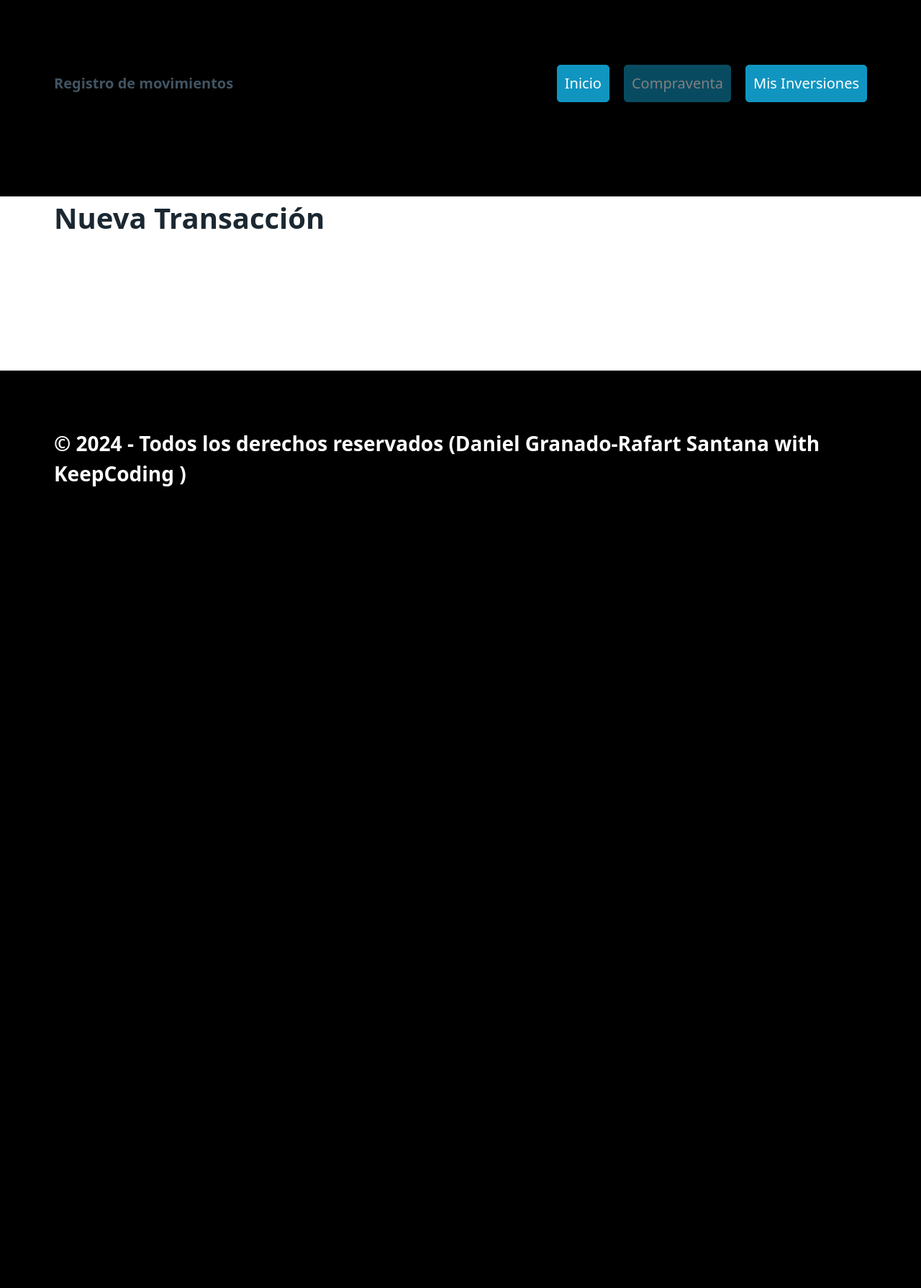
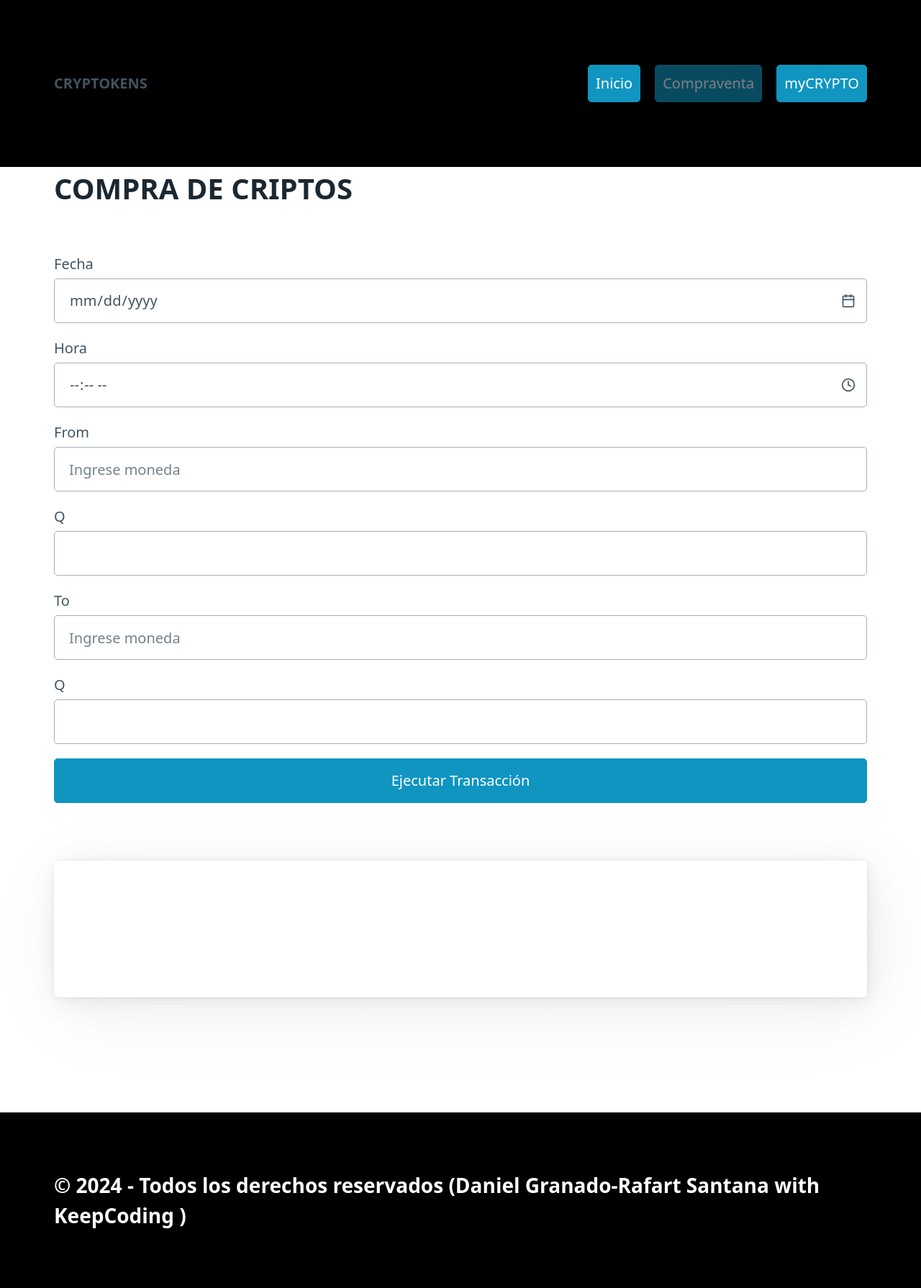
Before and after one commit to RAFART94/PROYECTO_FINAL_FLASK-CLASSIC, a Flask app: template registros_crip/templates/purchase.html in a window 1280 px wide. Shown: the whole page at 72% size. Before the commit the page ends 676 px from the top, so only its background shows below. Run offline with Flask 3, Linux system fonts and the light colour scheme; the template is opened without the code that fills it, so the values that code supplies are empty.

Commit message:
Configurando routes, models para purchase.html

```diff
--- a/registros_crip/templates/base.html
+++ b/registros_crip/templates/base.html
@@ -3,7 +3,7 @@
 <head>
     <meta charset="UTF-8">
     <meta name="viewport" content="width=device-width, initial-scale=1.0">
-    <title>Registro de Criptomovimientos</title>
+    <title>CRYPTOKENS</title>
     <link rel="stylesheet" href="/static/pico.css">
     <link rel="stylesheet" href="/static/style.css">
     <link rel="stylesheet" href="https://fonts.googleapis.com/css2?family=Material+Symbols+Outlined:opsz,wght,FILL,GRAD@24,400,0,0">
--- a/registros_crip/templates/index.html
+++ b/registros_crip/templates/index.html
@@ -4,12 +4,12 @@
 <div class="container">
     <nav>
         <ul>
-          <li><strong>Registro de movimientos</strong></li>
+          <li><strong>CRYPTOKENS</strong></li>
         </ul>
         <ul>
           <li><a role="button">Inicio</a></li>
           <li><a href="/purchase" role="button">Compraventa</a></li>
-          <li><a href="/status" role="button">Mis Inversiones</a></li>
+          <li><a href="/status" role="button">myCRYPTO</a></li>
         </ul>
       </nav>
 </div>
@@ -40,7 +40,7 @@
             <td>{{item.cantidad_to}}</td>
             <td>{{item.PU}}</td>
             <td>
-                <a href="#">
+                <a href="/status/{{item.id}}">
                     <span class="material-symbols-outlined">
                         visibility
                     </span>
--- a/registros_crip/templates/purchase.html
+++ b/registros_crip/templates/purchase.html
@@ -4,18 +4,41 @@
 <div class="container">
     <nav>
         <ul>
-          <li><strong>Registro de movimientos</strong></li>
+          <li><strong>CRYPTOKENS</strong></li>
         </ul>
         <ul>
           <li><a href="/" role="button">Inicio</a></li>
           <li><a role="button">Compraventa</a></li>
-          <li><a href="/status" role="button">Mis Inversiones</a></li>
+          <li><a href="/status" role="button">myCRYPTO</a></li>
         </ul>
       </nav>
 </div>
 {% endblock %}
 
 {% block contenido %}
-<h1>Nueva Transacción</h1>
+<h1>COMPRA DE CRIPTOS</h1>
+<form action="/purchase" method="post">
+  <label>Fecha</label>
+  <input type="date" name="date" value="{{dataForm['date']}}">
+  <label>Hora</label>
+  <input type="time" name="time" value="{{dataForm['time']}}">
+  <label>From</label>
+  <input type='text' name="moneda_from" placeholder="Ingrese moneda" step="0.01" value="{{dataForm['moneda_from']}}">
+  <label>Q</label>
+  <input type="number" name="cantidad_from" step="0.01" value="{{dataForm['cantidad_from']}}">
+  <label>To</label>
+  <input type="text" name="moneda_to" placeholder="Ingrese moneda" step="0.01" value="{{dataForm['moneda_to']}}">
+  <label>Q</label>
+  <input type="number" name="cantidad_to"step="0.01" value="{{dataForm['cantidad_to']}}">
 
+  <button type="submit">Ejecutar Transacción</button>
+
+</form>
+<article>
+  <ul>
+      {% for item in errors %}
+      <li>{{item}}</li>
+      {% endfor %}
+  </ul>
+</article>
 {% endblock %}
--- a/registros_crip/templates/status.html
+++ b/registros_crip/templates/status.html
@@ -4,18 +4,18 @@
 <div class="container">
     <nav>
         <ul>
-          <li><strong>Registro de movimientos</strong></li>
+          <li><strong>CRYPTOKENS</strong></li>
         </ul>
         <ul>
           <li><a href="/" role="button">Inicio</a></li>
           <li><a href="/purchase" role="button">Compraventa</a></li>
-          <li><a role="button">Mis Inversiones</a></li>
+          <li><a role="button">myCRYPTO</a></li>
         </ul>
       </nav>
 </div>
 {% endblock %}
 
 {% block contenido %}
-<h1>Mis Inversiones</h1>
+<h1>myCRYNVERSIONES</h1>
 
 {% endblock %}
--- a/requirements.txt
+++ b/requirements.txt
@@ -3,9 +3,13 @@ click==8.1.7
 colorama==0.4.6
 Flask==3.0.1
 Flask-WTF==1.2.1
+iniconfig==2.0.0
 itsdangerous==2.1.2
 Jinja2==3.1.3
 MarkupSafe==2.1.4
+packaging==23.2
+pluggy==1.4.0
+pytest==8.0.0
 python-dotenv==1.0.1
 Werkzeug==3.0.1
 WTForms==3.1.2
```
Also changed, not shown: registros_crip/models.py (+10 -0 lines), registros_crip/routes.py (+38 -2 lines), data/movements.sqlite.
